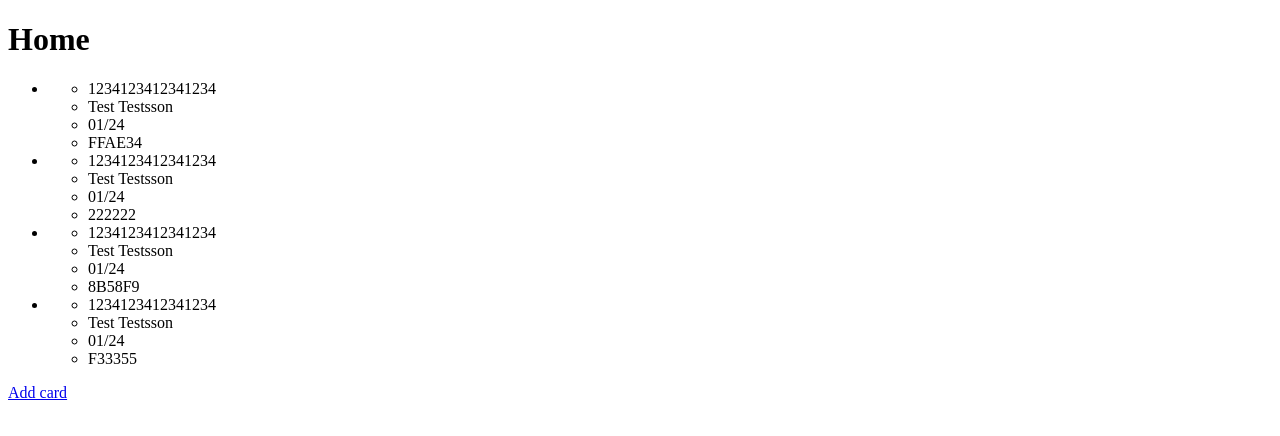
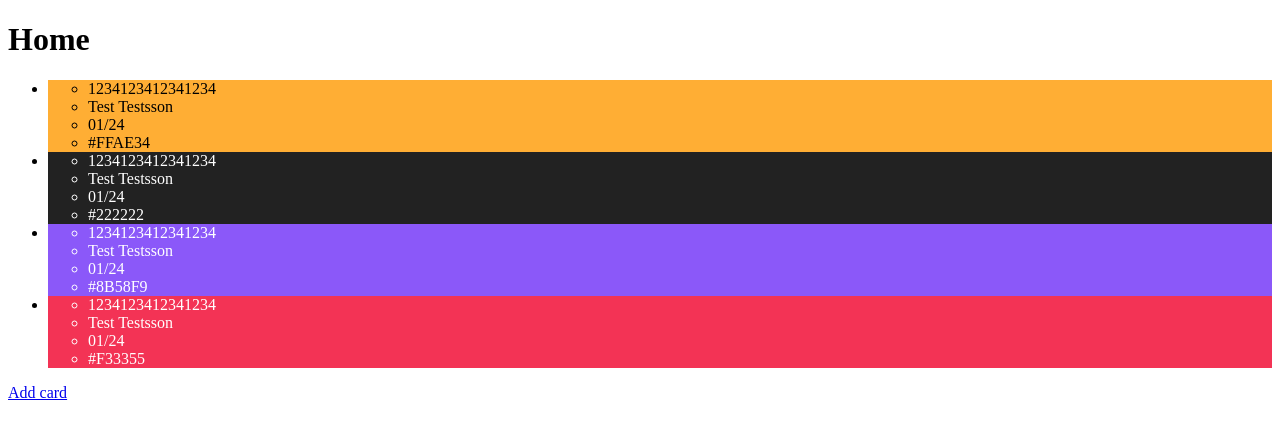
Before and after one commit to golden-sebras/FU-JS23_golden-sebras_e-wallet, a React (Vite) app: page / in a window 1280 px wide. Shown: the top 436 px of the page. Built offline with nearby package versions, Linux system fonts and the light colour scheme.

Commit message:
Add textColor to vendors.

```diff
--- a/src/assets/constants/vendors.ts
+++ b/src/assets/constants/vendors.ts
@@ -4,25 +4,29 @@ const vendors: Vendor[] = [
   {
     id: 1,
     name: "Bitcoin Inc",
-    color: "FFAE34",
+    color: "#FFAE34",
+    textColor: "#000000",
     icon: "bitcoin.svg",
   },
   {
     id: 2,
     name: "Ninja Bank",
-    color: "222222",
+    color: "#222222",
+    textColor: "#ffffff",
     icon: "ninja-bank.svg",
   },
   {
     id: 3,
     name: "Block Chain Inc",
-    color: "8B58F9",
+    color: "#8B58F9",
+    textColor: "#ffffff",
     icon: "block-chain.svg",
   },
   {
     id: 4,
     name: "Evil Corp",
-    color: "F33355",
+    color: "#F33355",
+    textColor: "#ffffff",
     icon: "evil-corp.svg",
   },
 ];
--- a/src/components/Card.tsx
+++ b/src/components/Card.tsx
@@ -7,7 +7,7 @@ const CardComponent = ({ card }: { card: Card }) => {
 
   return (
     <div>
-      <ul>
+      <ul style={{ backgroundColor: cardVendor.color, color: cardVendor.textColor }}>
         <li>{card.cardNumber}</li>
         <li>{card.name}</li>
         <li>
--- a/src/types/vendor.d.ts
+++ b/src/types/vendor.d.ts
@@ -2,6 +2,7 @@ interface Vendor {
   id: number;
   name: string;
   color: string;
+  textColor: string;
   icon: string;
 }
 
```
